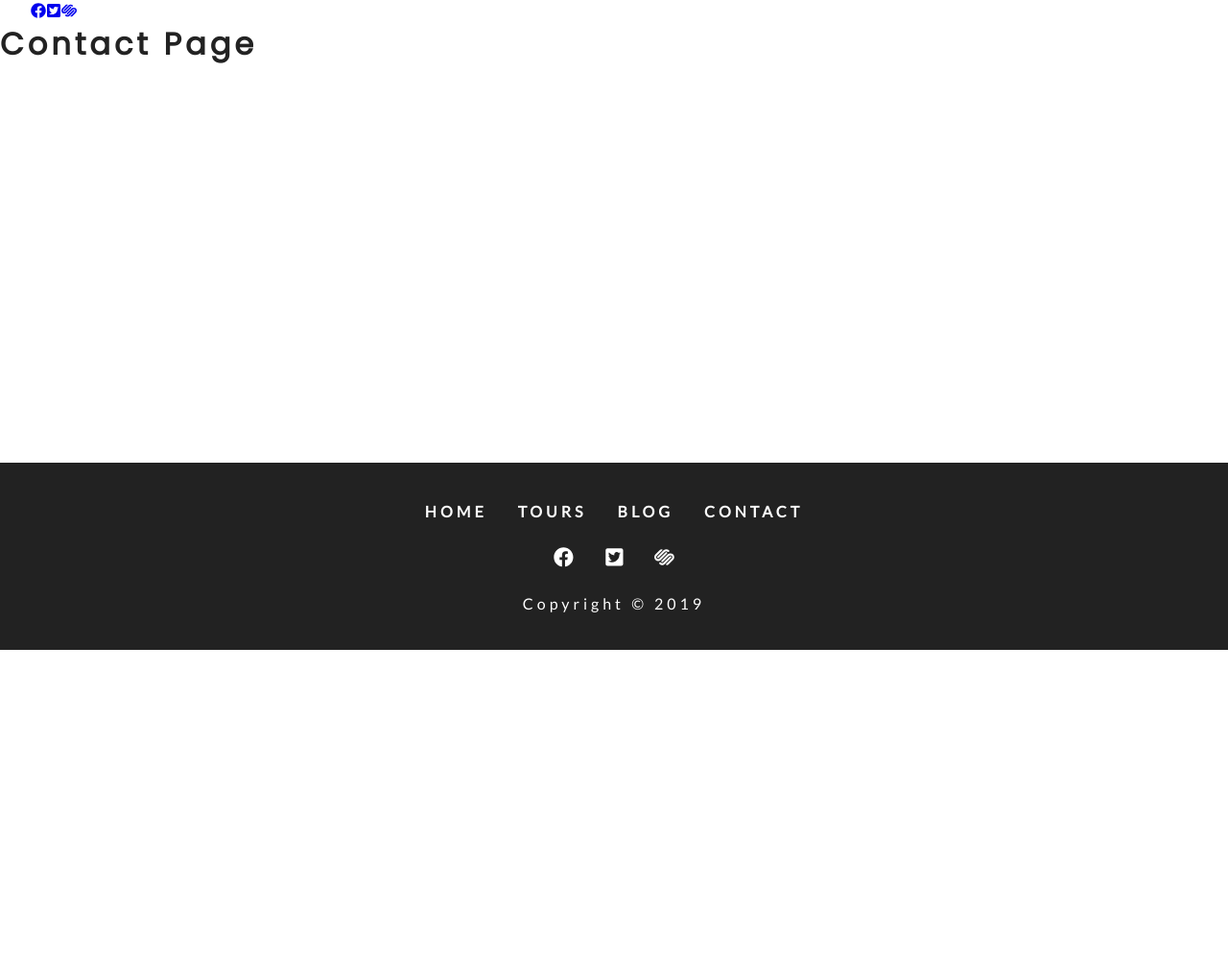
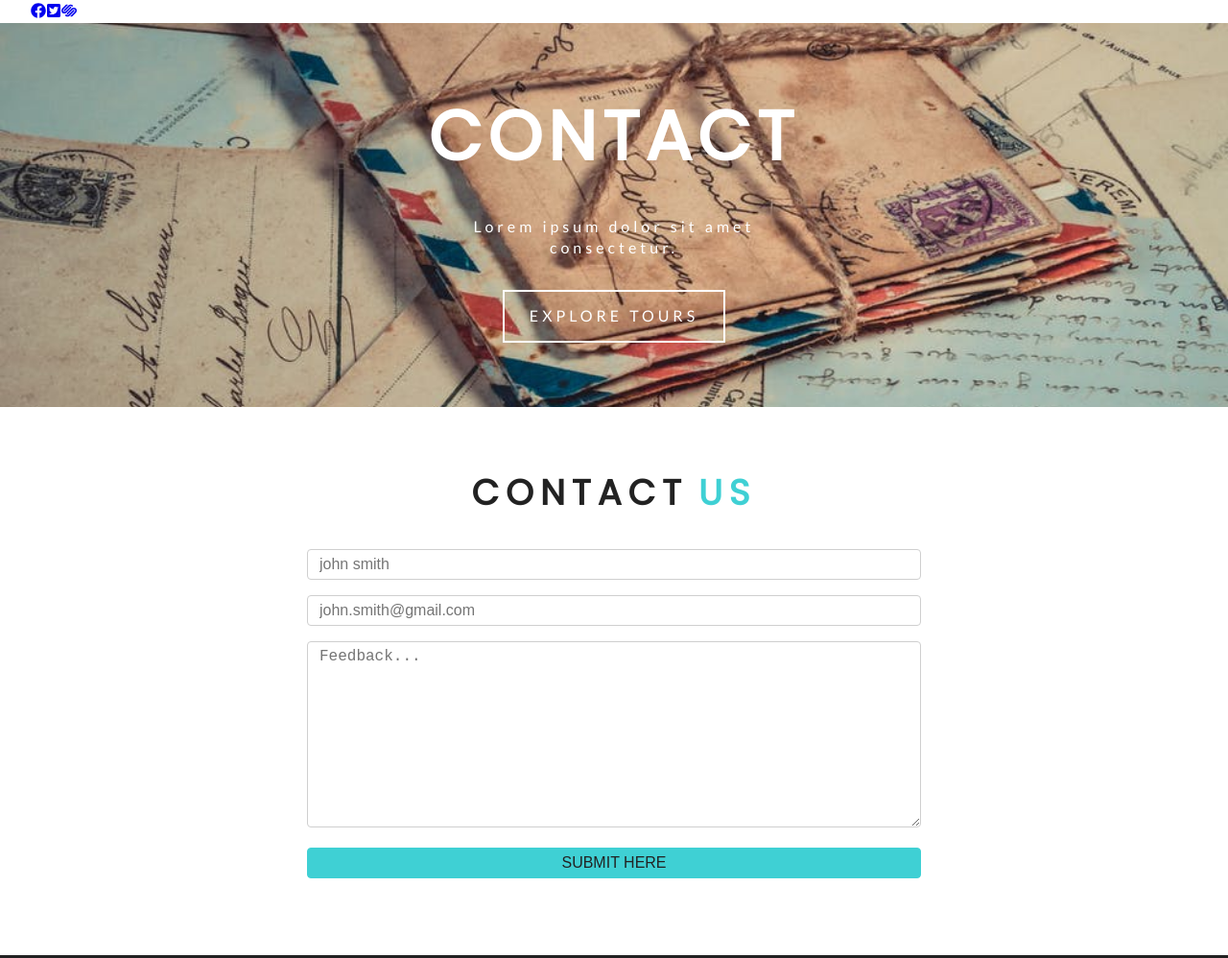
Before and after one commit to ashrafhafiz/ahvlabs-gatsby-backroads, a Gatsby site: page /contact in a window 1280 px wide. Shown: the part 123-1121 px from the top of the page at 96% size. Before the commit the page ends 800 px from the top, so only its background shows below. Built offline with nearby package versions, Linux system fonts and the light colour scheme; Gatsby itself is replaced by a stand-in of ours.

Commit message:
Finishing pages' images and contact form design

```diff
--- a/gatsby-config.js
+++ b/gatsby-config.js
@@ -17,6 +17,7 @@ module.exports = {
     `gatsby-plugin-sass`,
     `gatsby-transformer-sharp`,
     `gatsby-plugin-sharp`,
+    `gatsby-plugin-transition-link`,
     {
       resolve: `gatsby-source-filesystem`,
       options: {
--- a/package.json
+++ b/package.json
@@ -20,9 +20,11 @@
     "gatsby-plugin-sass": "^2.1.18",
     "gatsby-plugin-sharp": "^2.2.31",
     "gatsby-plugin-styled-components": "^3.1.9",
+    "gatsby-plugin-transition-link": "^1.13.0",
     "gatsby-source-filesystem": "^2.1.31",
     "gatsby-transformer-remark": "^2.6.28",
     "gatsby-transformer-sharp": "^2.2.23",
+    "gsap": "^2.1.3",
     "node-sass": "^4.12.0",
     "react": "^16.10.2",
     "react-dom": "^16.10.2",
--- /dev/null
+++ b/src/components/contact/contactUs.js
@@ -0,0 +1,51 @@
+import React from "react"
+import Title from "../title"
+import styles from "../../css/contact.module.css"
+
+const ContactUs = () => {
+  return (
+    <section className={styles.contact}>
+      <Title title="contact" subtitle="us" />
+      <div className={styles.center}>
+        <form action="" className={styles.form}>
+          <div>
+            <input
+              type="text"
+              name="name"
+              id="name"
+              placeholder="john smith"
+              className={styles.formControl}
+            />
+          </div>
+          <div>
+            <input
+              type="email"
+              name="email"
+              id="email"
+              placeholder="john.smith@gmail.com"
+              className={styles.formControl}
+            />
+          </div>
+          <div>
+            <textarea
+              name="message"
+              id="message"
+              placeholder="Feedback..."
+              rows="10"
+              className={styles.formControl}
+            />
+          </div>
+          <div>
+            <input
+              type="submit"
+              value="submit here"
+              className={styles.submit}
+            />
+          </div>
+        </form>
+      </div>
+    </section>
+  )
+}
+
+export default ContactUs
--- a/src/components/footer.js
+++ b/src/components/footer.js
@@ -1,5 +1,6 @@
 import React from "react"
 import { Link } from "gatsby"
+import AniLink from "gatsby-plugin-transition-link/AniLink"
 import styles from "../css/footer.module.css"
 import links from "../constants/links"
 import socialLinks from "../constants/social-links"
@@ -10,9 +11,9 @@ const Footer = () => {
       <div className={styles.links}>
         {links.map((item, index) => {
           return (
-            <Link key={index} to={item.path}>
+            <AniLink paintDrip key={index} to={item.path}>
               {item.text}
-            </Link>
+            </AniLink>
           )
         })}
       </div>
--- a/src/components/navbar.js
+++ b/src/components/navbar.js
@@ -1,5 +1,6 @@
 import React, { useState } from "react"
 import { Link } from "gatsby"
+import AniLink from "gatsby-plugin-transition-link/AniLink"
 import styles from "../css/navbar.module.css"
 import { FaAlignRight } from "react-icons/fa"
 import socialLinks from "../constants/social-links"
@@ -35,7 +36,9 @@ const Navbar = () => {
           {links.map((item, index) => {
             return (
               <li key={index}>
-                <Link to={item.path}>{item.text}</Link>
+                <AniLink fade to={item.path}>
+                  {item.text}
+                </AniLink>
               </li>
             )
           })}
--- a/src/pages/contact.js
+++ b/src/pages/contact.js
@@ -1,10 +1,33 @@
 import React from "react"
 import Layout from "../components/layout"
+import { graphql, Link } from "gatsby"
+import HeroStyled from "../components/heroStyled"
+import Banner from "../components/banner"
+import ContactUs from "../components/contact/contactUs"
 
-const Contact = () => {
+export const query = graphql`
+  query {
+    contactBcg: file(relativePath: { eq: "connectBcg.jpeg" }) {
+      childImageSharp {
+        fluid(quality: 90, maxWidth: 1920) {
+          ...GatsbyImageSharpFluid_withWebp
+        }
+      }
+    }
+  }
+`
+
+const Contact = props => {
   return (
     <Layout>
-      <h1>Contact Page</h1>
+      <HeroStyled img={props.data.contactBcg.childImageSharp.fluid}>
+        <Banner title="Contact" info="Lorem ipsum dolor sit amet consectetur.">
+          <Link to="/contact" className="btn-white">
+            explore tours
+          </Link>
+        </Banner>
+      </HeroStyled>
+      <ContactUs />
     </Layout>
   )
 }
--- a/src/pages/tours.js
+++ b/src/pages/tours.js
@@ -17,12 +17,10 @@ export const query = graphql`
 `
 
 const Tours = props => {
+  console.log("tours props: ", props)
   return (
     <Layout>
-      <HeroStyled
-        home="false"
-        img={props.data.defaultBcg.childImageSharp.fluid}
-      >
+      <HeroStyled img={props.data.defaultBcg.childImageSharp.fluid}>
         <Banner title="Tours" info="Lorem ipsum dolor sit amet consectetur.">
           <Link to="/tours" className="btn-white">
             explore tours
```
Also changed, not shown: src/pages/404.js (+6 -3 lines), src/pages/blog.js (+23 -2 lines), 1 other file.
